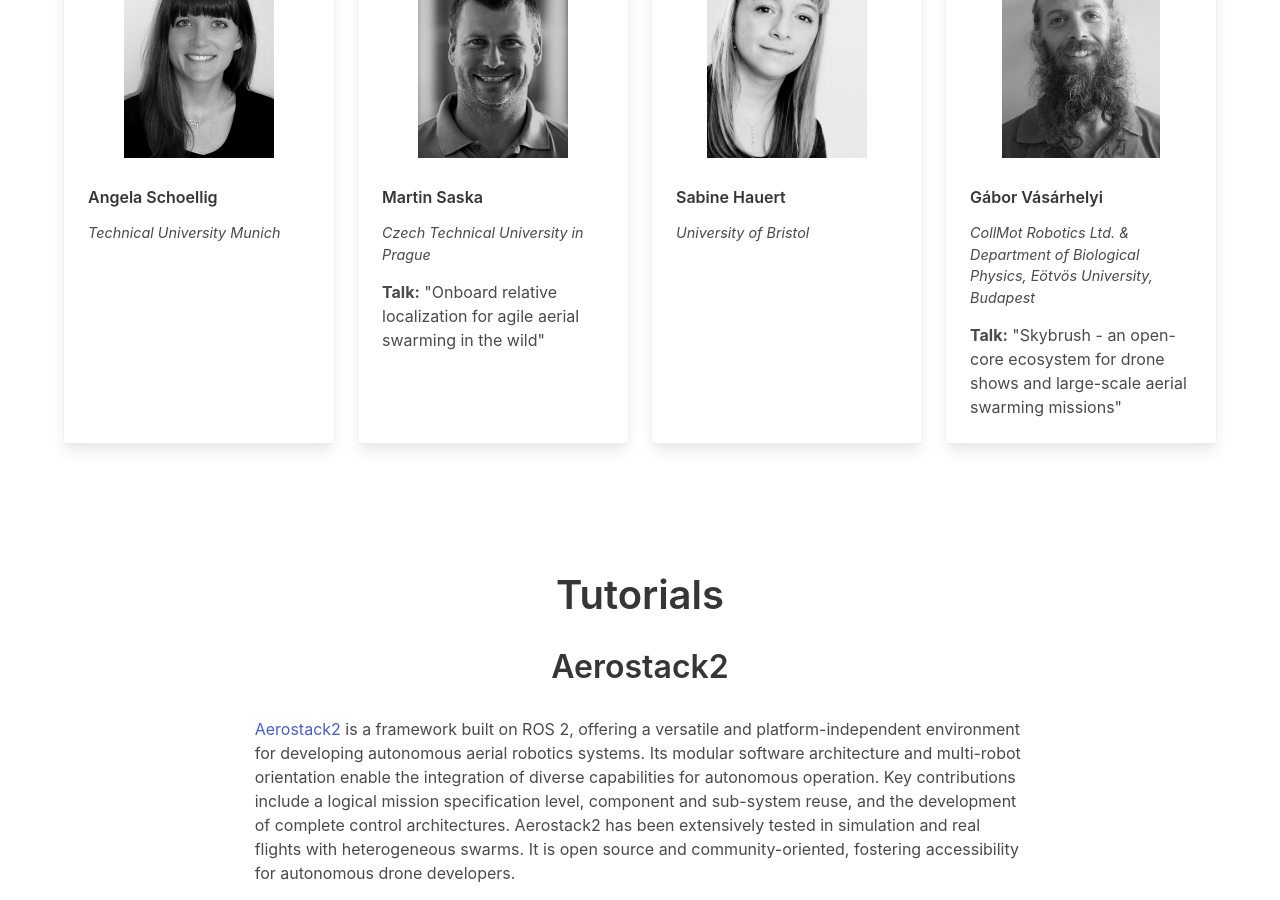
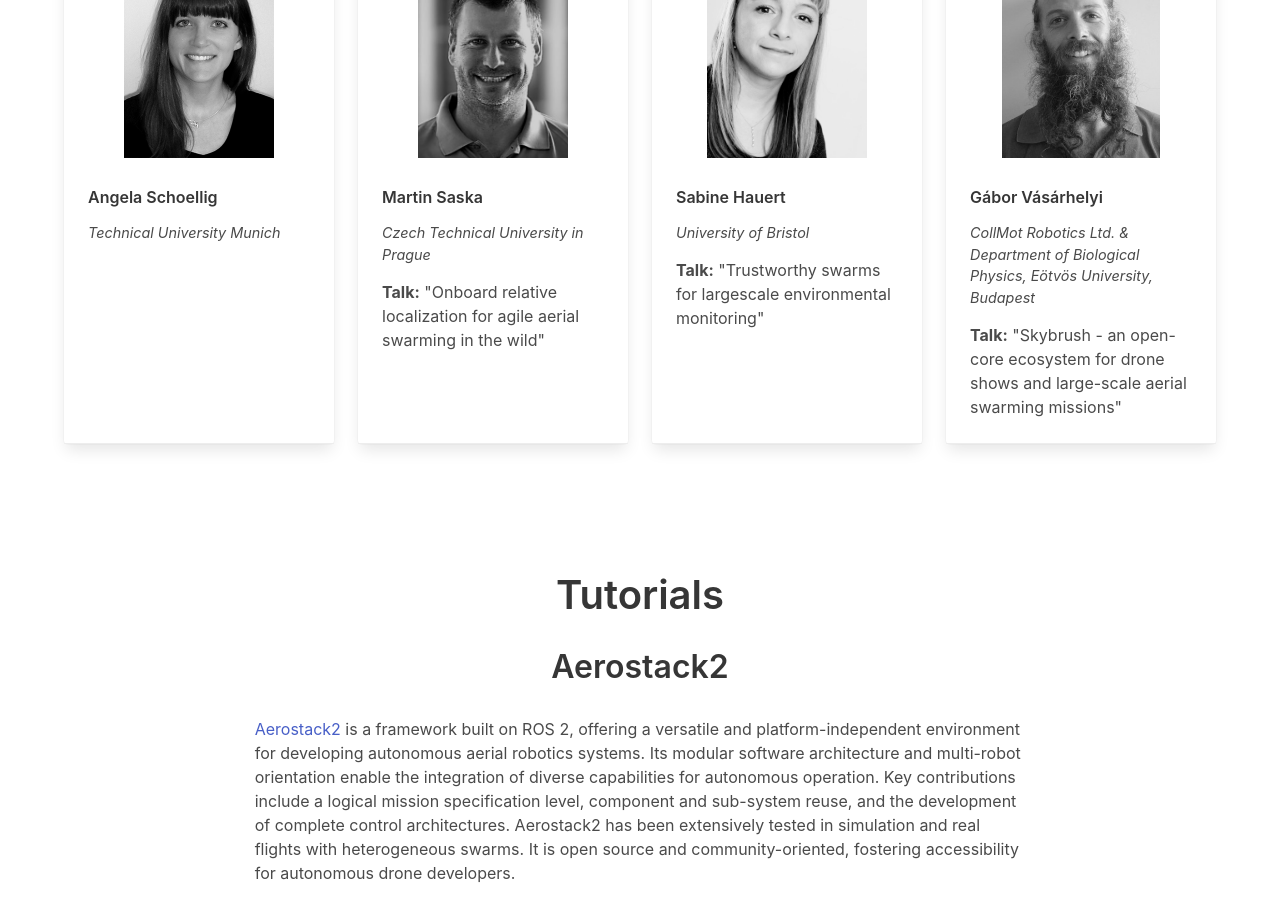
Before and after one commit to IMRCLab/workshop-aerial-swarms-rss2024, a Jekyll site: the page built from index.html, in a window 1280 px wide and 900 px high, scrolled down 1419 px. Built offline with Jekyll 4.4.1, drawn with Linux system fonts in a browser that asks for light colours.

Commit message:
add Sabine's talk title

```diff
--- a/_data/speakers.yml
+++ b/_data/speakers.yml
@@ -8,6 +8,7 @@
 - name: Sabine Hauert
   affiliation: University of Bristol
   image: sabine_hauert.jpg
+  talk: Trustworthy swarms for largescale environmental monitoring
 - name: Gábor Vásárhelyi
   affiliation: CollMot Robotics Ltd. & Department of Biological Physics, Eötvös University, Budapest
   image: vasarhelyigabor.jpg
```
